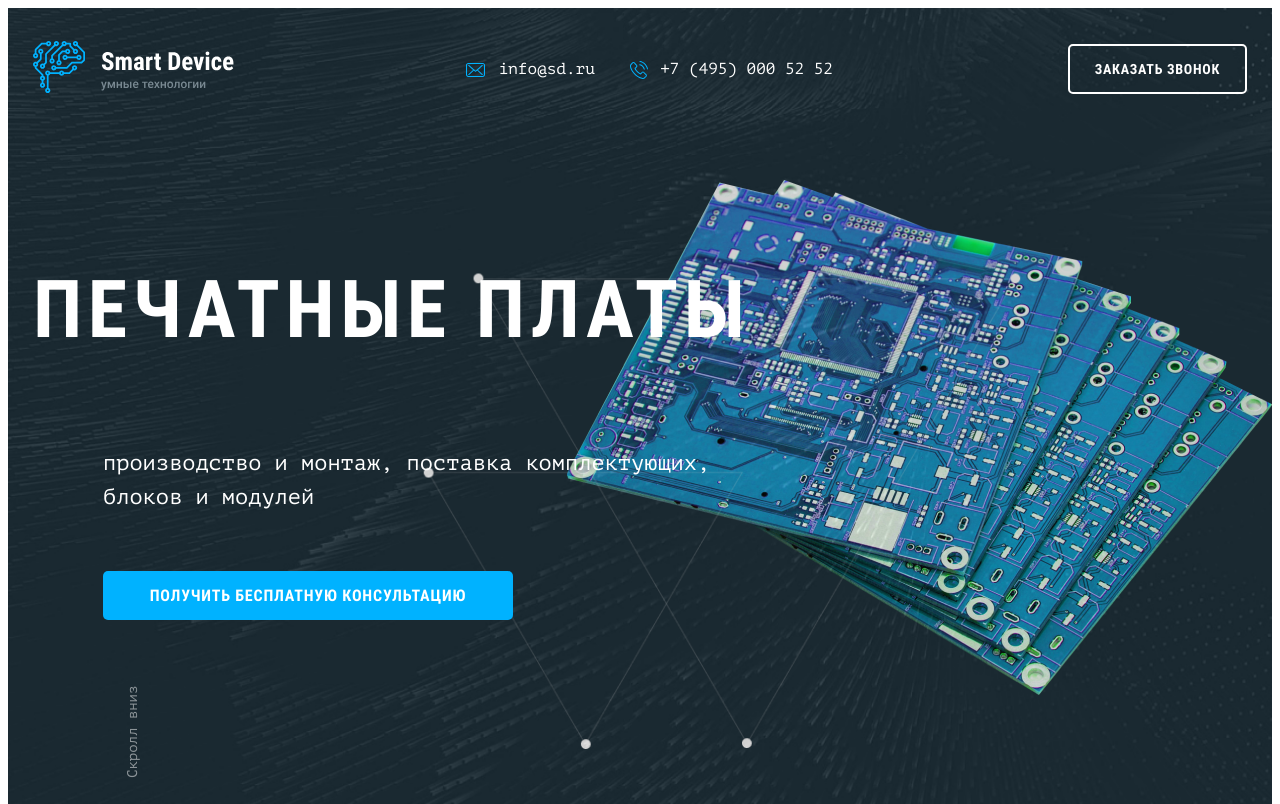
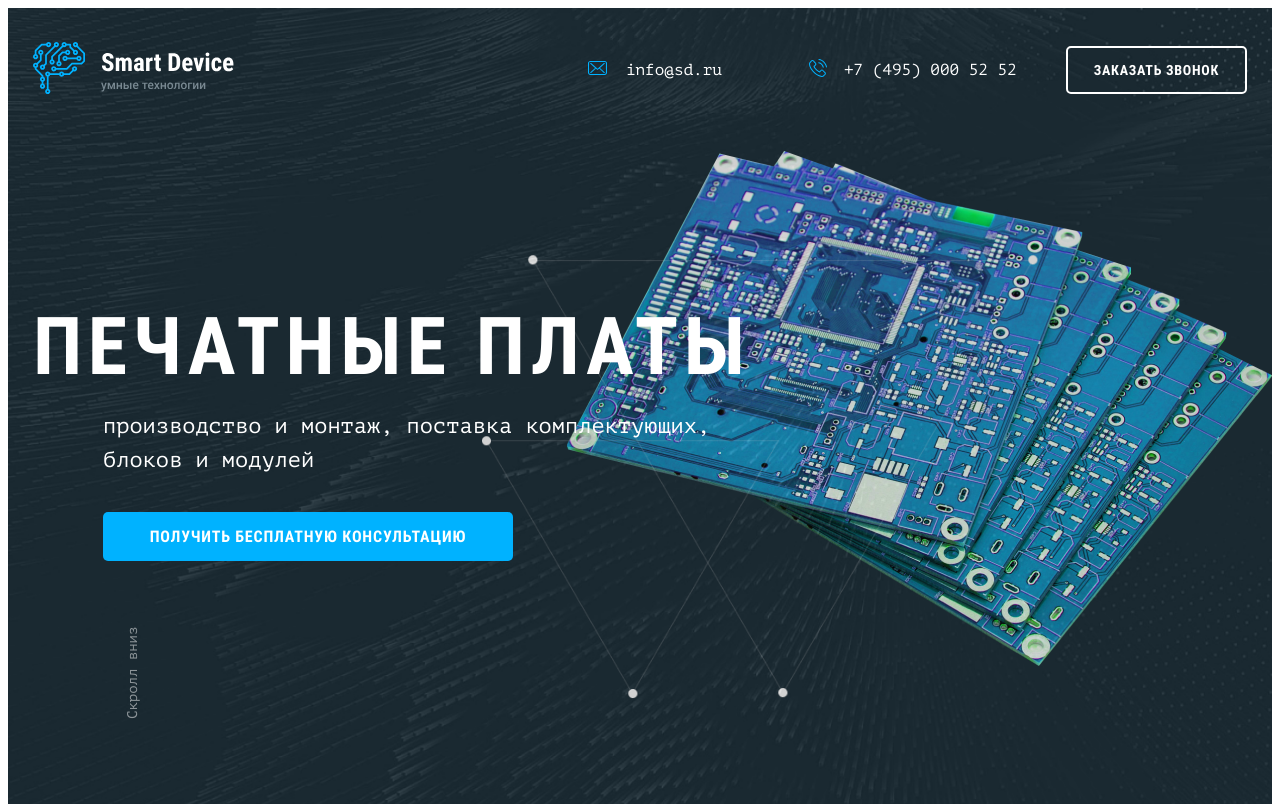
Before and after one commit to vi-nastya/smart-device, a plain HTML site: page source/index.html in a window 1280 px wide. Shown: the top 804 px of the page. Drawn offline with nearby package versions, Linux system fonts and the light colour scheme; files that its build step writes are made by us from their sources.

Commit message:
Pixel perfect header-navigation desktop

```diff
--- a/source/sass/blocks/intro.scss
+++ b/source/sass/blocks/intro.scss
@@ -2,10 +2,13 @@
   @include wide-container;
   display: flex;
   flex-direction: column;
+  padding-top: 182px;
   padding-bottom: 90px;
 }
 
 .intro__header {
+  margin: 0;
+  margin-bottom: 15px;
   font-family: $header-font-family;
   font-size: 80px;
   font-weight: $bold;
@@ -27,6 +30,7 @@
 }
 
 .intro__description {
+  margin: 0;
   margin-left: 70px;
   max-width: 610px;
 
--- a/source/sass/blocks/page-header.scss
+++ b/source/sass/blocks/page-header.scss
@@ -1,5 +1,5 @@
 .page-header {
-  padding-top: 33px;
+  padding-top: 34px;
   padding-bottom: 92px;
 
   color: $background-color;
@@ -39,7 +39,7 @@
   align-items: center;
 
   margin: 0 auto;
-  margin-bottom: 100px;
+  padding-bottom: 20px;
 
   @media (max-width: $tablet-max) {
     align-items: flex-start;
@@ -53,8 +53,8 @@
 
 .page-header__contacts {
   @include reset-list;
-
-  width: 30%;
+  margin-left: auto;
+  margin-right: 49px;
   display: flex;
   justify-content: space-between;
 
@@ -63,9 +63,15 @@
   }
 }
 
+.page-header__contacts-item {
+  &:nth-of-type(1) {
+    margin-right: 87px;
+  }
+}
+
 .page-header__contacts-link {
   position: relative;
-  padding-left: 30px;
+  padding-left: 35px;
 
   font-family: $main-font-family;
   font-size: 16px;
@@ -100,7 +106,7 @@
       background-size: 19px 14px;
       width: 19px;
       height: 14px;
-      top: 3px;
+      top: 0;
       left: -3px;
     }
   }
@@ -111,17 +117,17 @@
       background-size: 18px 18px;
       width: 18px;
       height: 18px;
-      top: 1px;
+      top: -2px;
       left: 0;
     }
   }
 }
 
 .page-header__call-me {
-  padding-left: 25px;
-  padding-right: 25px;
-  padding-top: 15px;
-  padding-bottom: 15px;
+  padding-left: 26px;
+  padding-right: 26px;
+  padding-top: 14px;
+  padding-bottom: 14px;
 
   font-family: $header-font-family;
   font-weight: $bold;
--- a/source/sass/mixins.scss
+++ b/source/sass/mixins.scss
@@ -23,7 +23,7 @@
 
 @mixin wide-container {
   margin: 0 auto;
-  max-width: calc(1440px + 50px);
+  max-width: calc(1410px + 50px);
   padding-left: 25px;
   padding-right: 25px;
 
```
